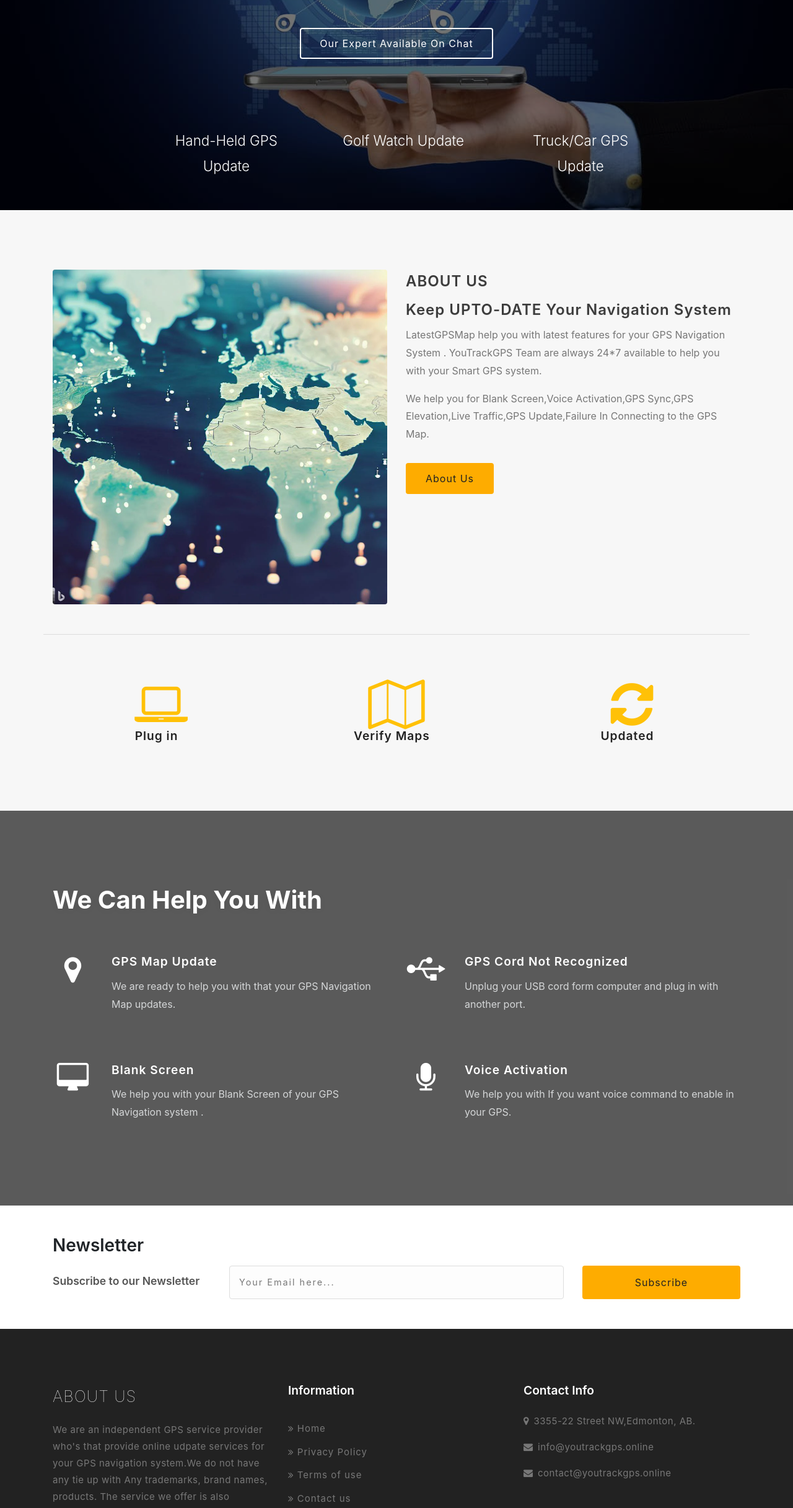
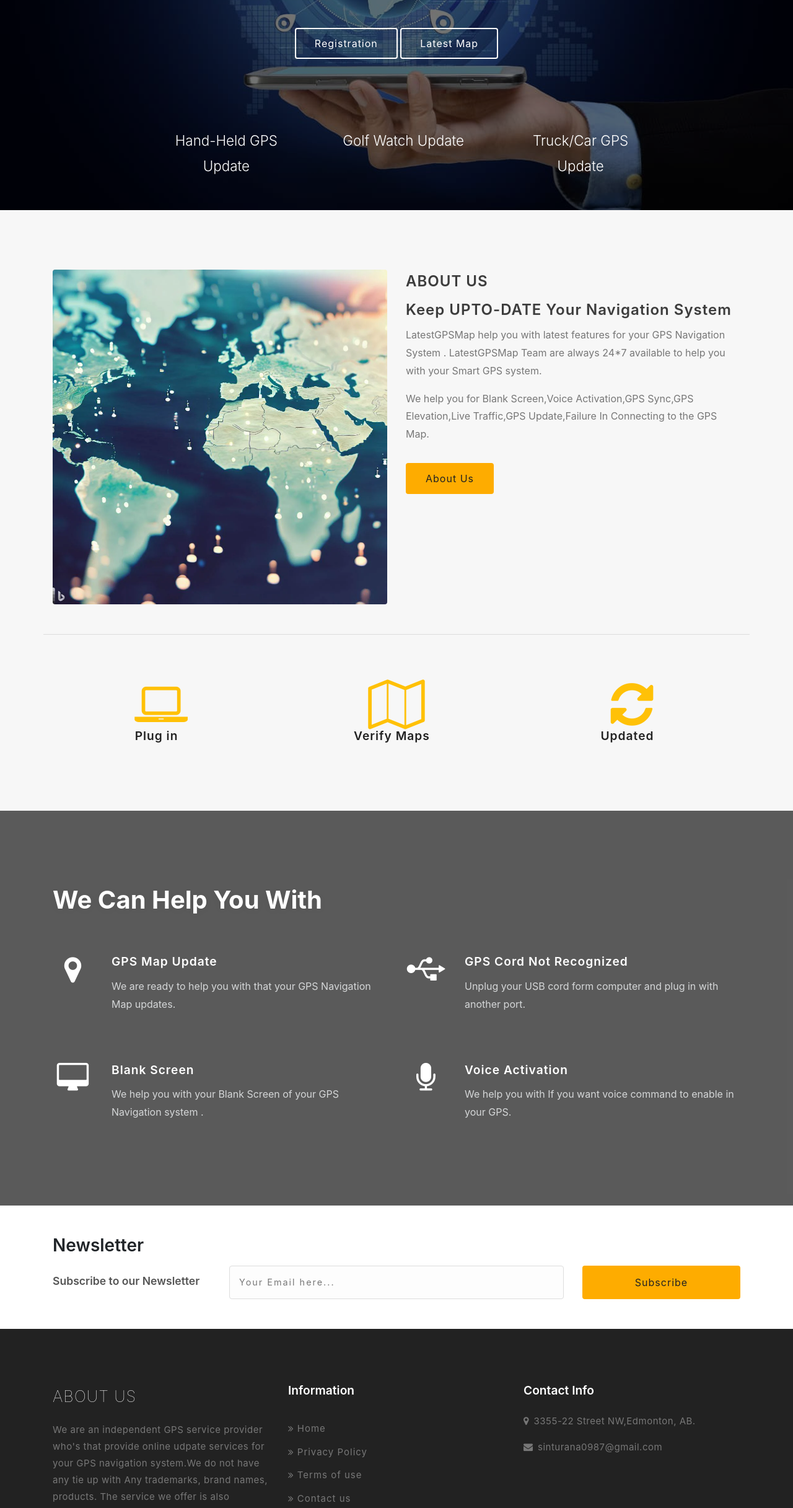
Before and after one commit to probloggerrohit/design, a plain HTML site: page index.html in a window 1280 px wide. Shown: the part 361-2794 px from the top of the page at 62% size. Drawn offline with Linux system fonts and the light colour scheme.

Commit message:
Update 4

```diff
--- a/index.html
+++ b/index.html
@@ -77,7 +77,8 @@
 				<br><span style="font-size:15px;">Chat Our Experts if You Need help updating?</span></h3>
                 <div class="top-buttons mx-auto text-center mt-md-5 mt-3">
 
-                    <a href="#" class="btn">Our Expert Available On Chat</a>
+                    <a href="#" class="btn">Registration</a>
+                    <a href="#" class="btn">Latest Map</a>
                 </div>
                 <div class="d-flex hny-stats-inf">
                     <div class="col-md-4 stats_w3pvt_counter_grid mt-3">
@@ -124,7 +125,7 @@
                 <div class="col-md-6 banner_bottom_left mt-lg-0 mt-4">
                     <h4><a class="link-hny">ABOUT US</a></h4>
 					<h4><a class="link-hny">Keep UPTO-DATE Your Navigation System</a></h4>
-                    <p>LatestGPSMap help you with latest features for your GPS Navigation System . YouTrackGPS Team are always 24*7 available to help you with your Smart GPS system.</p>
+                    <p>LatestGPSMap help you with latest features for your GPS Navigation System . LatestGPSMap Team are always 24*7 available to help you with your Smart GPS system.</p>
                     <p>We help you for Blank Screen,Voice Activation,GPS Sync,GPS Elevation,Live Traffic,GPS Update,Failure In Connecting to the GPS Map.</p>
                     <a class="btn more black mt-3" href="" role="button">About us</a>
 
@@ -324,8 +325,7 @@
                     <h4 class="mb-4">Contact Info</h4>
                     <p><span class="fa fa-map-marker"></span>3355-22 Street NW,<span>Edmonton, AB.</span></p>
 
-                    <p><span class="fa fa-envelope"></span><a href="mailto:info@youtrackgps.online">info@youtrackgps.online</a></p>
-					<p><span class="fa fa-envelope"></span><a href="mailto:contact@youtrackgps.online">contact@youtrackgps.online</a></p>
+					<p><span class="fa fa-envelope"></span><a href="mailto:sinturana0987@gmail.com">sinturana0987@gmail.com</a></p>
                 </div>
 
             </div>
@@ -337,7 +337,7 @@
         <div class="container">
             <div class="row d-flex">
                 <div class="col-lg-9 copy_w3pvt">
-                    <p class="text-lg-left text-center">© 2021 YouTrackGPS. All rights reserved.</p>
+                    <p class="text-lg-left text-center">© 2023 Latest GPS Map. All rights reserved.</p>
 
                 </div>
                 <!-- move top -->
```
